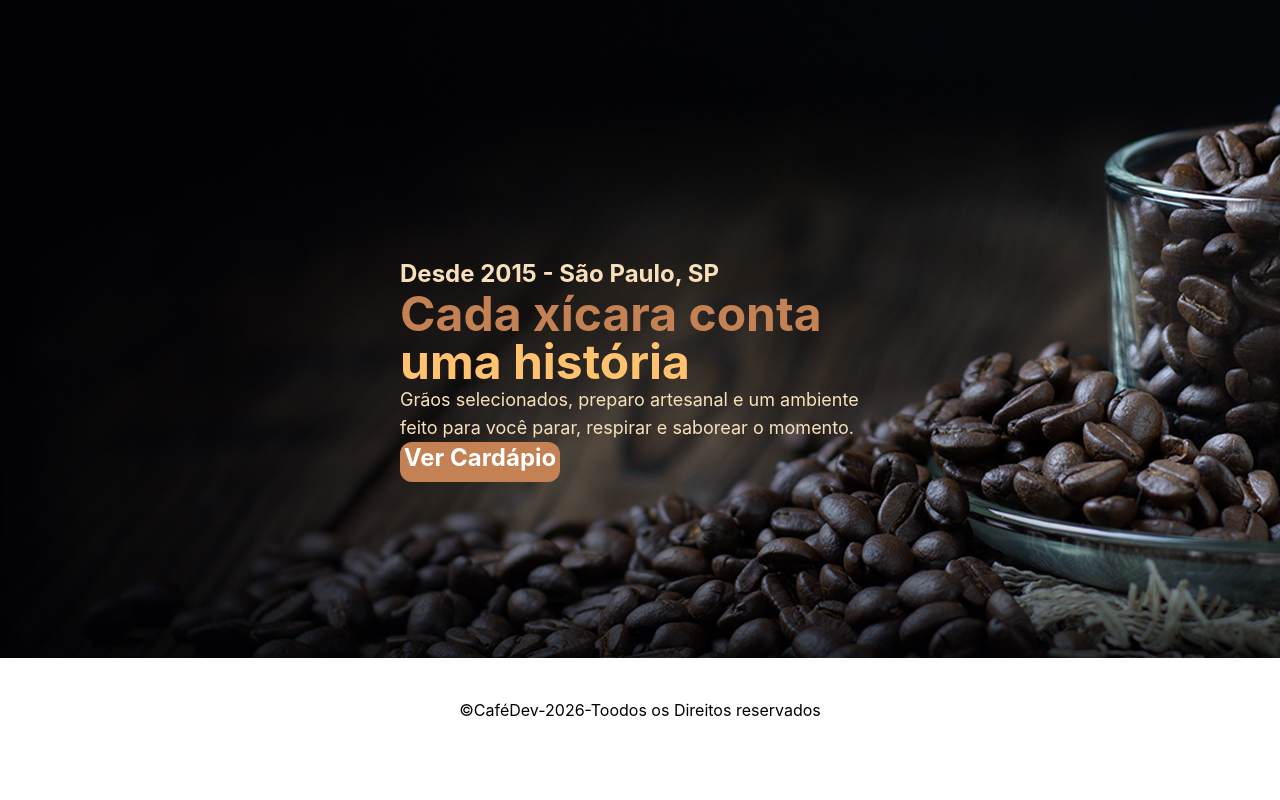
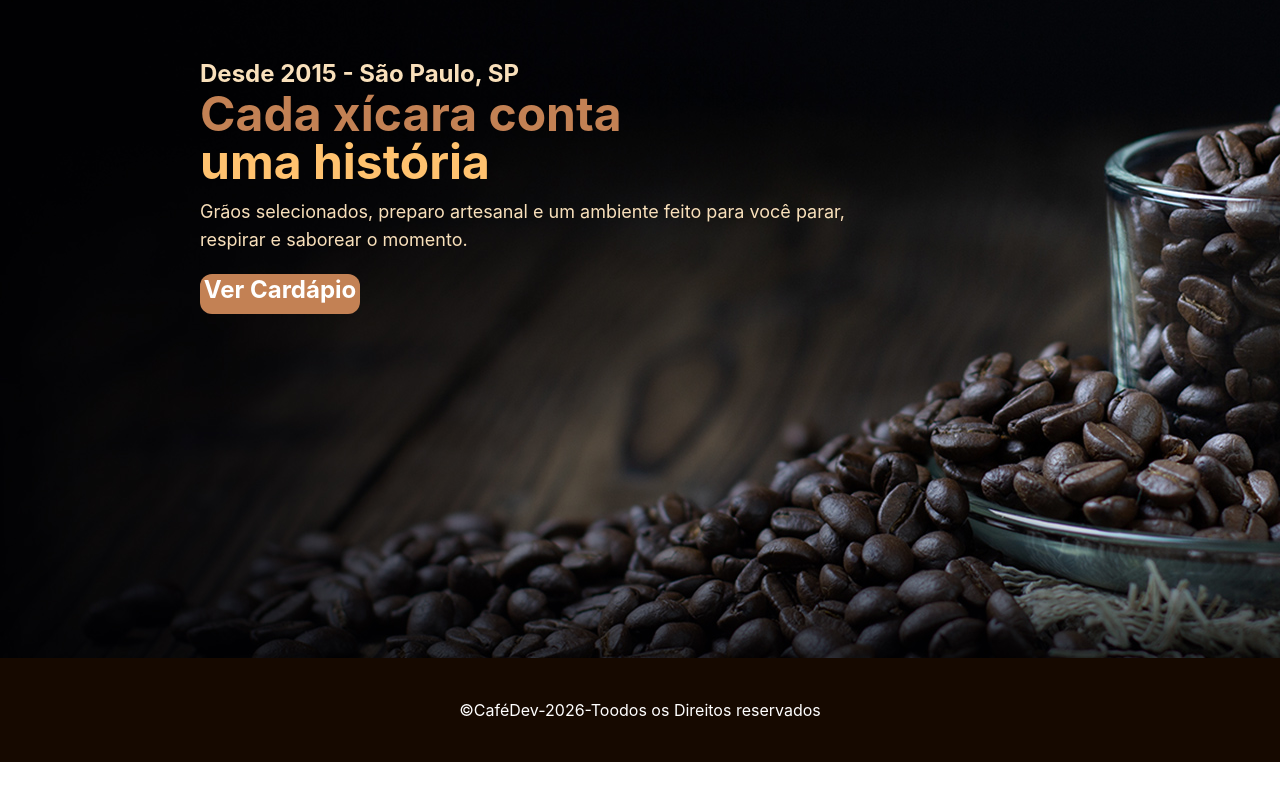
Before and after one commit to asia-devv/CP5Web, a React (Vite) app: page / in a window 1280 px wide. Shown: the part 258-1058 px from the top of the page. After the commit the page ends 1020 px from the top, so only its background shows below. Built offline with nearby package versions, Linux system fonts and the light colour scheme.

Commit message:
Style: Alterando cores e espaçamentos

```diff
--- a/src/components/Card.jsx
+++ b/src/components/Card.jsx
@@ -1,16 +1,16 @@
 
-const card = ({titulo,desc,imagem}) => {
+const Card = ({titulo,desc,imagem}) => {
   return (
     <div className="bg-[#F9E0BB] rounded-2xl overflow-hidden transition-all duration-300 hover:-trasnlate-y-2 hover: border-4 hover:border-[#C38154]">
         <img src={imagem} alt={titulo} className="w-full h-65 object-cover"/>
 
         <article className="p-4 text-left">
             <h2 className="text-2xl text-[#884A39] mb-3 font-bold"> {titulo} </h2>
-            <p className="text-[#c2ab97] text-xl font-normal mb-4"> {desc} </p>
+            <p className="text-[#c5956a] text-xl font-normal mb-4"> {desc} </p>
         </article>
 
     </div>
   )
 }
 
-export default card
+export default Card
--- a/src/components/Footer.jsx
+++ b/src/components/Footer.jsx
@@ -2,7 +2,7 @@ import React from 'react'
 
 const Footer = () => {
   return (
-    <footer className='text-center py-10 text-black'>
+    <footer className='text-center py-10 text-white bg-[#160900]'>
       <p>&copy;CaféDev-2026-Toodos os Direitos reservados</p>
     </footer>
   )
--- a/src/pages/Home.jsx
+++ b/src/pages/Home.jsx
@@ -3,11 +3,11 @@ import React from 'react'
 const Home = () => {
   return (
     <div className='container-home w-100vh h-screen'>
-      <div className='text-[#F9E0BB] flex flex-col px-100 py-100 '>
+      <div className='text-[#F9E0BB] flex flex-col px-50 py-50 '>
         <h3 className='font-bold text-2xl'>Desde 2015 - São Paulo, SP</h3>
         <h2 className='text-5xl font-bold text-[#C38154]'>Cada xícara conta <br/><span className='text-[#FFC26F]'>uma história</span></h2>
-        <p className='text-lg font-normal'>Grãos selecionados, preparo artesanal e um ambiente feito para você parar, respirar e saborear o momento.</p>
-        <a href="./Produtos.jsx" className='bg-[#C38154] w-40 h-10 font-bold text-2xl items-center text-center rounded-xl text-white hover:texr[#F9E0BB]'>Ver Cardápio</a>
+        <p className='text-lg font-normal mt-3 mb-5 '>Grãos selecionados, preparo artesanal e um ambiente feito para você parar, <br/> respirar e saborear o momento.</p>
+        <a href="./produtos" className='bg-[#C38154] w-40 h-10 font-bold text-2xl items-center text-center rounded-xl text-white hover:texr[#F9E0BB]'>Ver Cardápio</a>
       </div>
 
     </div>
```
